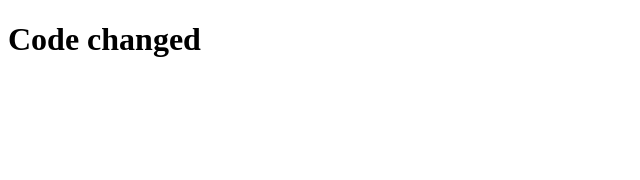
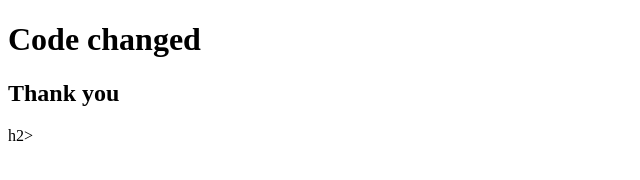
Before and after one commit to devrakaops/freestyle-demo-project1-repo, a plain HTML site: page index.html in a window 1280 px wide. Shown: the whole page, without its empty margins (0-640 px from the left). Drawn offline with Linux system fonts and the light colour scheme.

```diff
--- a/index.html
+++ b/index.html
@@ -5,6 +5,7 @@
         <meta name="viewport" content="width=device-width, initial-scale=1.0">
         <title>Rakamodify</title>
         <h1> Code changed </h1>
+        <h2> Thank you </h2>h2>
     </head>
     <body>
         <!-- Content sections will go here -->
```
